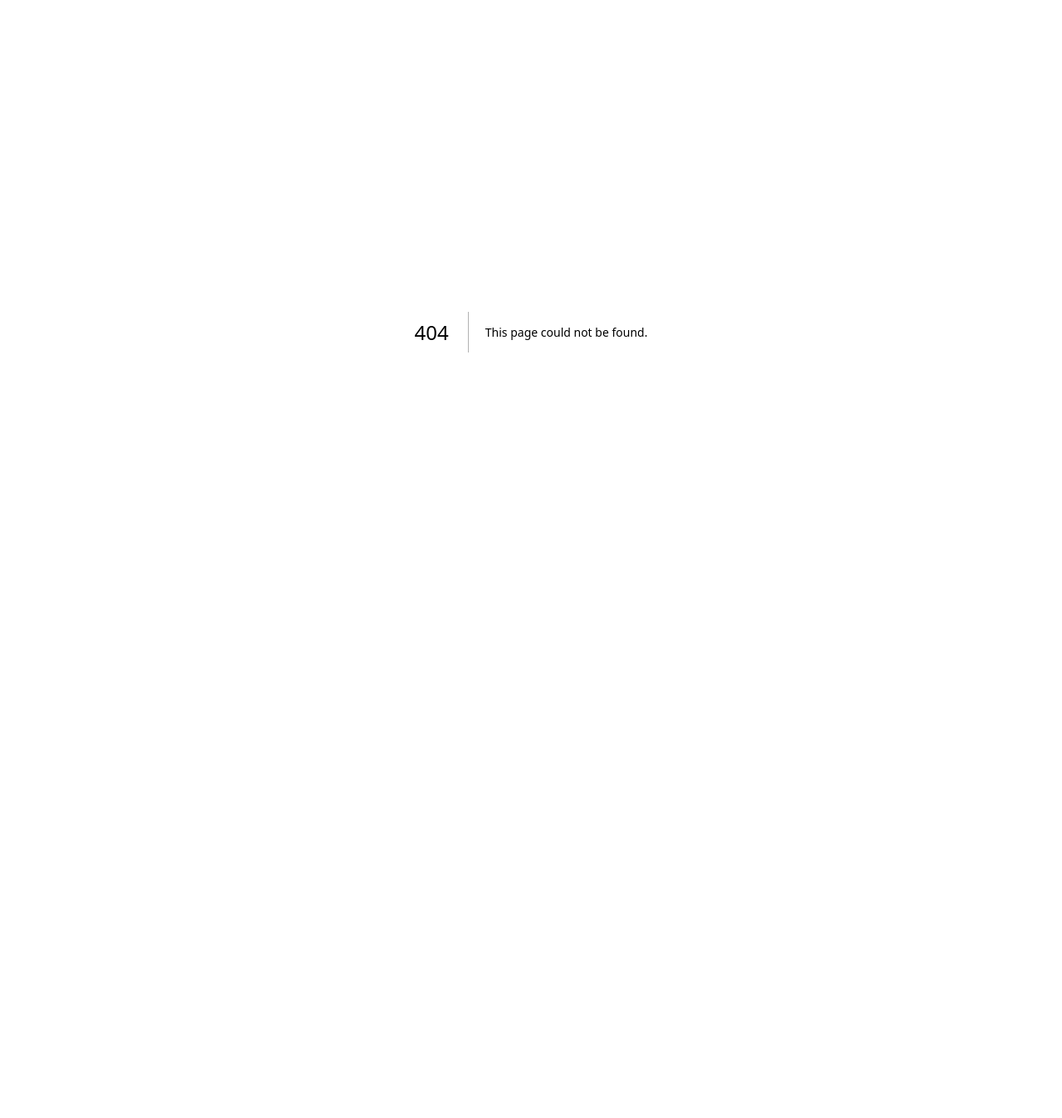
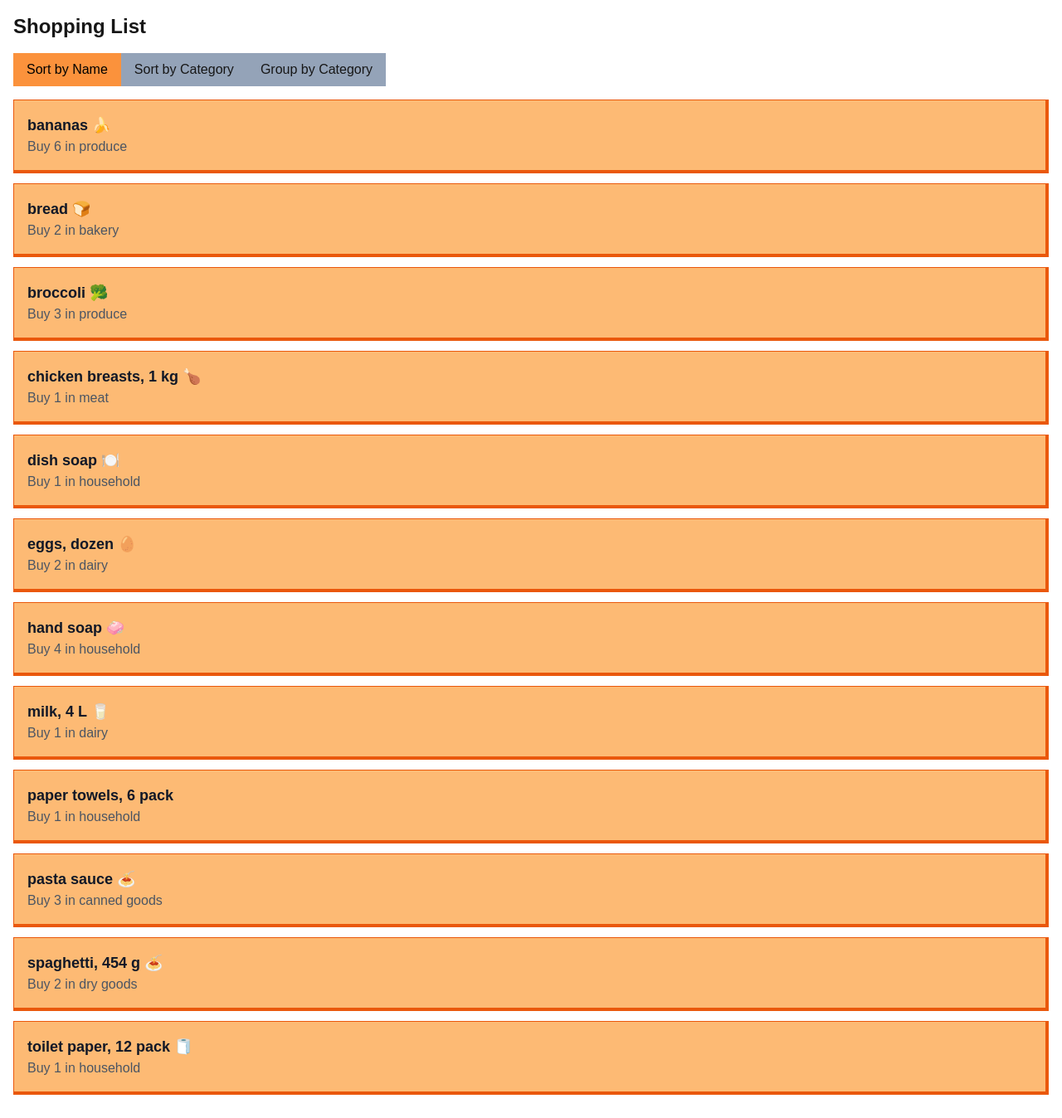
Before and after one commit to LuigiR1/cprg306-assignments, a Next.js app: page /week-6 in a window 1280 px wide. Before the commit this address had no page. Shown: the whole page at 83% size. Before the commit the page ends 800 px from the top, so only its background shows below. Built offline with nearby package versions, Linux system fonts and the light colour scheme.

Commit message:
Week 6 assignment
Finished week 6 assignment

```diff
--- a/app/page.js
+++ b/app/page.js
@@ -10,6 +10,8 @@ export default function Home() {
         <Link href="./week-3/" className="font-mono underline text text-orange-400 hover:text-orange-600">Week-3 Assignment</Link>
         <Link href="./week-4/" className="font-mono underline text text-orange-400 hover:text-orange-600">Week-4 Assignment</Link>
         <Link href="./week-5/" className="font-mono underline text text-orange-400 hover:text-orange-600">Week-5 Assignment</Link>
+        <Link href="./week-6/" className="font-mono underline text text-orange-400 hover:text-orange-600">Week-6 Assignment</Link>
+        <Link href="./week-7/" className="font-mono underline text text-orange-400 hover:text-orange-600">Week-7 Assignment</Link>
       </div>
     </main>
 
--- /dev/null
+++ b/app/week-6/item-list.js
@@ -0,0 +1,69 @@
+import React, { useState } from 'react';
+import Item from './item';
+import items from './items.json';
+
+export default function ItemList() {
+
+  const [sortBy, setSortBy] = useState('name');
+
+
+  const sortedItems = [...items].sort((a, b) => {
+    if (sortBy === 'name') {
+      return a.name.toLowerCase() < b.name.toLowerCase() ? -1 : 1;
+    } else if (sortBy === 'category') {
+      return a.category.toLowerCase() < b.category.toLowerCase() ? -1 : 1;
+    }
+    return 0;
+  });
+
+
+  const groupedItems = items.reduce((acc, item) => {
+    if (!acc[item.category]) {
+      acc[item.category] = [];
+    }
+    acc[item.category].push(item);
+    return acc;
+  }, {});
+
+  return (
+    <div>
+      <div className="mb-4">
+        <button
+          className={`px-4 py-2 ${sortBy === 'name' ? 'bg-orange-400 text-black' : 'bg-slate-400'}`}
+          onClick={() => setSortBy('name')}
+        >
+          Sort by Name
+        </button>
+        <button
+          className={`px-4 py-2 ${sortBy === 'category' ? 'bg-orange-400 text-black' : 'bg-slate-400'}`}
+          onClick={() => setSortBy('category')}
+        >
+          Sort by Category
+        </button>
+        <button
+          className={`px-4 py-2 ${sortBy === 'group' ? 'bg-orange-400 text-black' : 'bg-slate-400'}`}
+          onClick={() => setSortBy('group')}
+        >
+          Group by Category
+        </button>
+      </div>
+
+      {sortBy === 'group' ? (
+        Object.keys(groupedItems).sort().map((category) => (
+          <div key={category}>
+            <h2 className="capitalize font-bold">{category}</h2>
+            {groupedItems[category].map((item) => (
+              <Item key={item.id} name={item.name} quantity={item.quantity} category={item.category} />
+            ))}
+          </div>
+        ))
+      ) : (
+        <ul>
+          {sortedItems.map((item) => (
+            <Item key={item.id} name={item.name} quantity={item.quantity} category={item.category} />
+          ))}
+        </ul>
+      )}
+    </div>
+  );
+}
--- /dev/null
+++ b/app/week-6/item.js
@@ -0,0 +1,10 @@
+export default function Item({name, quantity, category}) {
+
+    return (
+        <li className="bg-orange-300 mb-3 flex flex-col justify-between p-4 border-l border-t border-4 border-orange-600">
+            <div className="font-semibold text-lg text-gray-900">{name}</div>
+            <div className="text-gray-600">Buy {quantity} in {category}</div>
+        </li>
+
+    );
+}
--- /dev/null
+++ b/app/week-6/items.json
@@ -0,0 +1,74 @@
+[
+    {
+      "id": "1h2GJKH12gkHG31h1H",
+      "name": "milk, 4 L 🥛",
+      "quantity": 1,
+      "category": "dairy"
+    },
+    {
+      "id": "2KJH3k2j3H1k2J3K1H",
+      "name": "bread 🍞",
+      "quantity": 2,
+      "category": "bakery"
+    },
+    {
+      "id": "3h2KJH3k2j3H1k2J3",
+      "name": "eggs, dozen 🥚",
+      "quantity": 2,
+      "category": "dairy"
+    },
+    {
+      "id": "4k2J3K1H2GJKH12gk",
+      "name": "bananas 🍌",
+      "quantity": 6,
+      "category": "produce"
+    },
+    {
+      "id": "5H1h1H2KJH3k2j3H",
+      "name": "broccoli 🥦",
+      "quantity": 3,
+      "category": "produce"
+    },
+    {
+      "id": "6H1k2J3K1H2GJKH1",
+      "name": "chicken breasts, 1 kg 🍗",
+      "quantity": 1,
+      "category": "meat"
+    },
+    {
+      "id": "7gkHG31h1H2KJH3k",
+      "name": "pasta sauce 🍝",
+      "quantity": 3,
+      "category": "canned goods"
+    },
+    {
+      "id": "8j3H1k2J3K1H2GJK",
+      "name": "spaghetti, 454 g 🍝",
+      "quantity": 2,
+      "category": "dry goods"
+    },
+    {
+      "id": "9H12gkHG31h1H2KJ",
+      "name": "toilet paper, 12 pack 🧻",
+      "quantity": 1,
+      "category": "household"
+    },
+    {
+      "id": "10H3k2j3H1k2J3K1",
+      "name": "paper towels, 6 pack",
+      "quantity": 1,
+      "category": "household"
+    },
+    {
+      "id": "11k2J3K1H2GJKH12",
+      "name": "dish soap 🍽️",
+      "quantity": 1,
+      "category": "household"
+    },
+    {
+      "id": "12GJKH12gkHG31h1",
+      "name": "hand soap 🧼",
+      "quantity": 4,
+      "category": "household"
+    }
+  ]
--- /dev/null
+++ b/app/week-6/page.js
@@ -0,0 +1,12 @@
+'use client';
+
+import ItemList from './item-list';
+
+export default function Page() {
+  return (
+    <main className="container mx-auto p-4">
+      <h1 className="text-2xl font-bold mb-4">Shopping List</h1>
+      <ItemList />
+    </main>
+  );
+}
```
